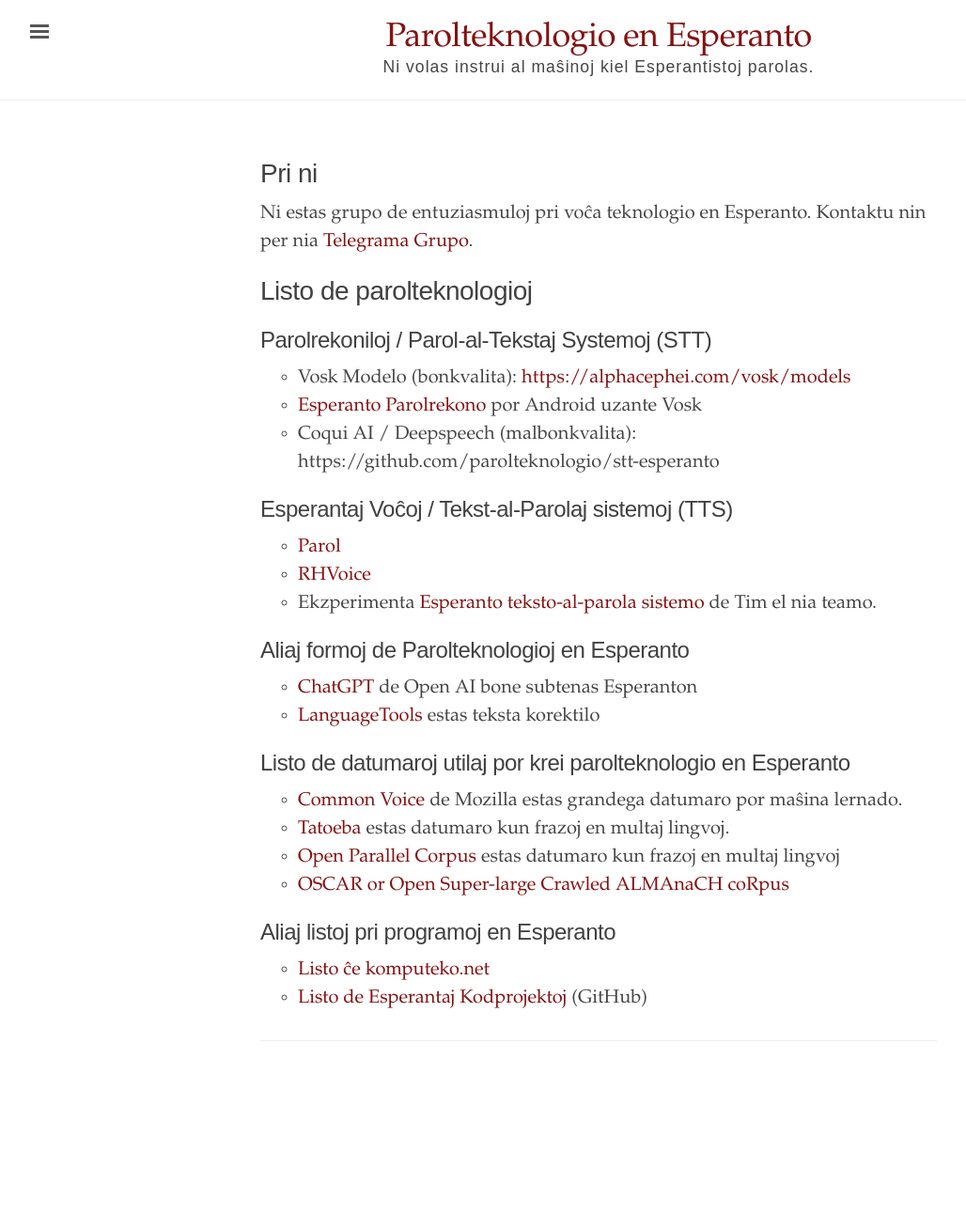
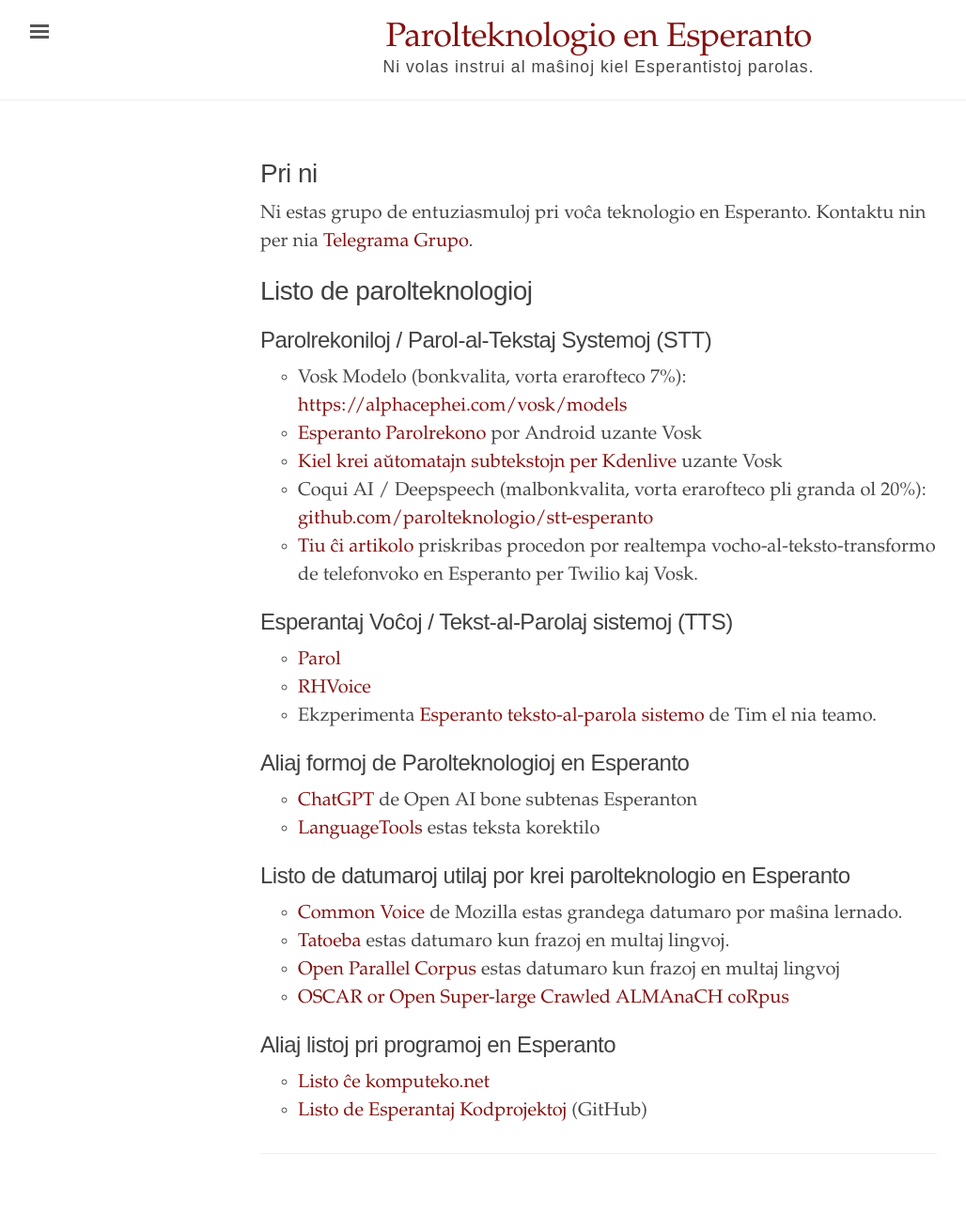
Before and after one commit to parolteknologio/parolteknologio.github.io, a Jekyll site: the page built from index.html, in a window 1280 px wide. Shown: the whole page at 94% size, without its empty margins (3-1031 px from the left). Built offline with Jekyll 4.4.1, drawn with Linux system fonts in a browser that asks for light colours; before the commit the page ends 1189 px from its top, so only the background shows below that.

Commit message:
Update index.html

```diff
--- a/index.html
+++ b/index.html
@@ -11,9 +11,12 @@ title: "Voĉaj teknologioj por Esperantujo"
 
 <h2>Parolrekoniloj / Parol-al-Tekstaj Systemoj (STT)</h2>
 <ul>
-<li>Vosk Modelo (bonkvalita): <a href="https://alphacephei.com/vosk/models">https://alphacephei.com/vosk/models</a></li>
+<li>Vosk Modelo (bonkvalita, vorta erarofteco 7%): <a href="https://alphacephei.com/vosk/models">https://alphacephei.com/vosk/models</a></li>
 <li><a href="https://play.google.com/store/apps/details?id=dk.nordfalk.esperanto.parolrekono">Esperanto Parolrekono</a> por Android uzante Vosk</li>
-<li>Coqui AI / Deepspeech (malbonkvalita): https://github.com/parolteknologio/stt-esperanto </li>
+<li><a href="https://docs.kdenlive.org/en/effects_and_compositions/speech_to_text.html">Kiel krei aŭtomatajn subtekstojn per Kdenlive</a> uzante Vosk</li>
+<li>Coqui AI / Deepspeech (malbonkvalita, vorta erarofteco pli granda ol 20%): <a href="https://github.com/parolteknologio/stt-esperanto">github.com/parolteknologio/stt-esperanto</a> </li>
+<li><a href="https://medium.com/westphoenizier/realtempa-vocho-al-teksto-transformo-de-telefonvoko-en-esperanto-per-twilio-kaj-vosk-5d6cf5ef78c1">Tiu ĉi artikolo</a> priskribas procedon por realtempa vocho-al-teksto-transformo de telefonvoko en Esperanto per Twilio kaj Vosk.</li>
+
 </ul>
 
 
```
